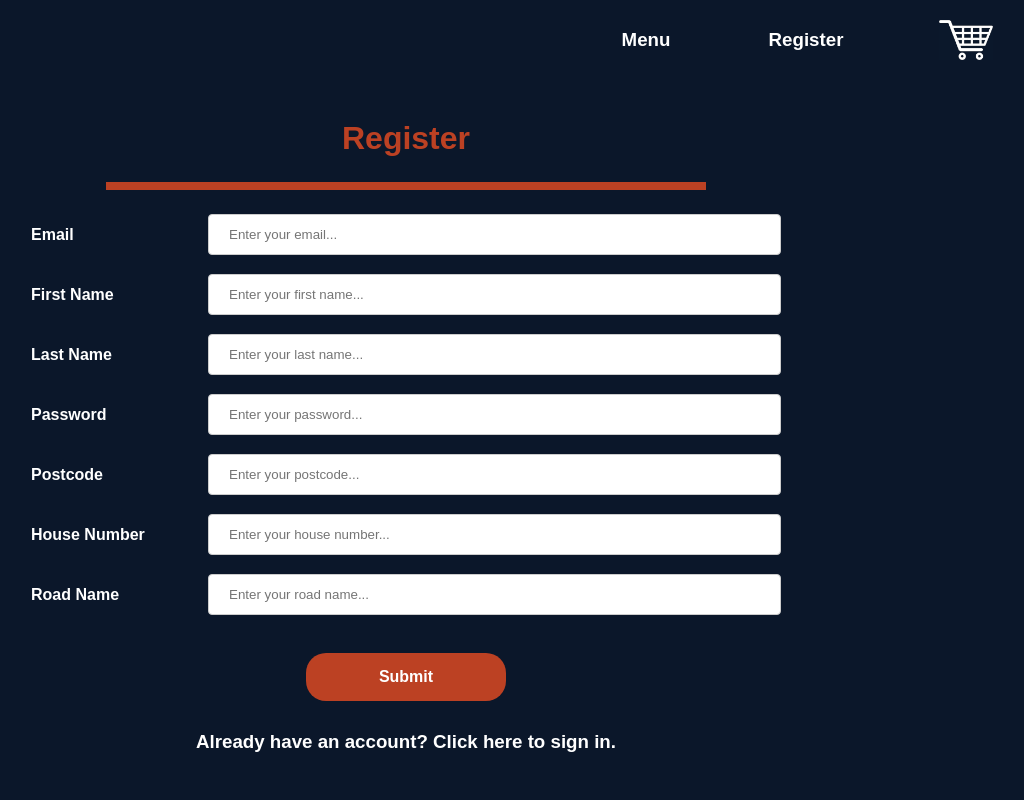
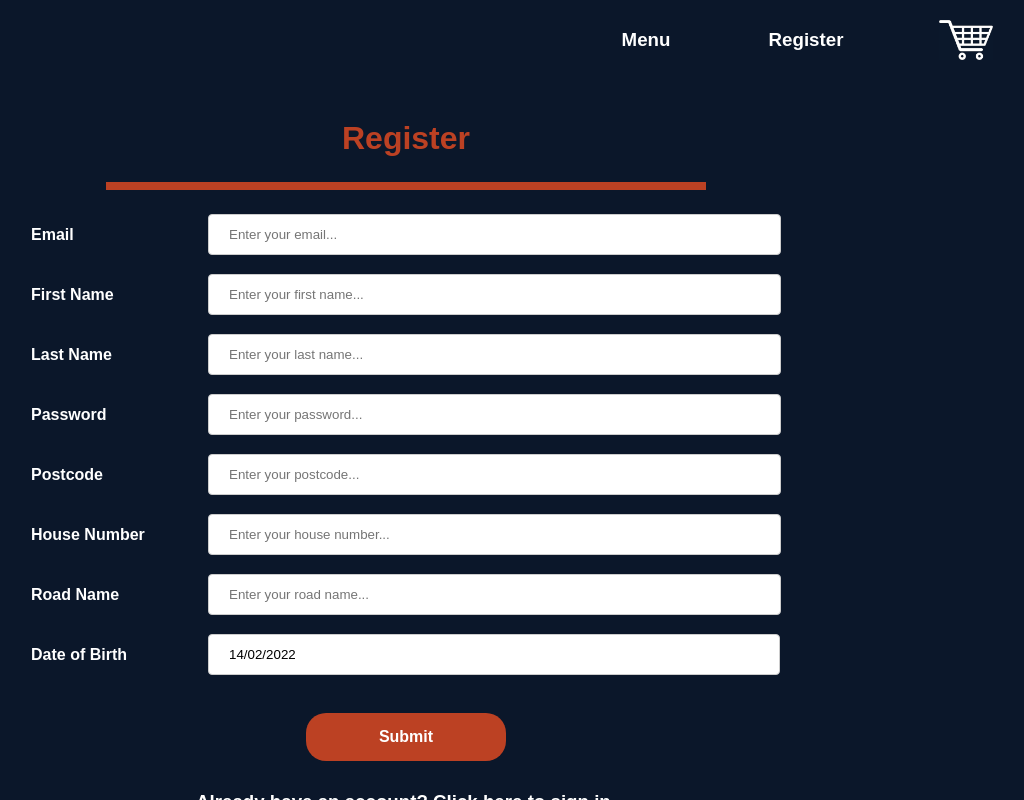
Before and after one commit to JackRogers9/burger-bar-exam, a React (Create React App) app: page /register in a window 1280 px wide. Shown: the whole page, without its empty margins (234-1258 px from the left). Built offline with nearby package versions, Linux system fonts and the light colour scheme.

Commit message:
chore: Added a DOB picker on the register page

```diff
--- a/package.json
+++ b/package.json
@@ -53,6 +53,7 @@
         "eslint-plugin-react": "^7.28.0",
         "nanoid": "^3.2.0",
         "prettier": "^2.5.1",
+        "react-datepicker": "^4.6.0",
         "react-loader-spinner": "^5.1.3",
         "react-router-dom": "^6.2.1"
     }
--- a/src/UI/Home/Home.css
+++ b/src/UI/Home/Home.css
@@ -43,7 +43,6 @@
 .details-text-row {
     margin-bottom: 3vh;
     font-family: Arial, Helvetica, sans-serif;
-    color: rgb(72, 92, 92);
 }
 
 .details-text {
--- a/src/UI/InputFields/Fields.css
+++ b/src/UI/InputFields/Fields.css
@@ -12,6 +12,13 @@
     cursor: default;
 }
 
+.field-label-date {
+    width: 177px;
+    color: rgb(255, 255, 255);
+    font-family: Arial, Helvetica, sans-serif;
+    cursor: default;
+}
+
 .field-input {
     width: 75%;
     margin: auto;
@@ -19,3 +26,21 @@
     border-radius: 4px;
     border: 1px solid rgb(204, 204, 204);
 }
+
+.react-datepicker__input-container {
+    width: 573px;
+    margin: 0;
+}
+
+.react-datepicker-wrapper {
+    width: 573px;
+    margin: 0;
+}
+
+.field-input-date {
+    width: 530px;
+    margin: auto;
+    padding: 12px 20px;
+    border-radius: 4px;
+    border: 1px solid rgb(204, 204, 204);
+}
--- a/src/UI/InputFields/Fields.jsx
+++ b/src/UI/InputFields/Fields.jsx
@@ -1,10 +1,27 @@
+import 'react-datepicker/dist/react-datepicker.css';
+import DatePicker from 'react-datepicker';
+import { useState } from 'react';
+
+import { HeaderH4 } from '../ReusableComponents/Headers/Headers';
 import './Fields.css';
 
 export default function Fields({ fieldInformation }) {
-    return fieldInformation.map(({ label, placeholder, id }) => (
+    const [startDate, setStartDate] = useState(new Date());
+
+    return fieldInformation.map(({ label, placeholder, id, className }) => (
         <div className="field-body" key={id}>
-            <h4 className="field-label"> {label} </h4>
-            <input placeholder={placeholder} className="field-input" id={id} required />
+            <HeaderH4 className={className} text={label} />
+
+            {id === 'dob' ? (
+                <DatePicker
+                    selected={startDate}
+                    dateFormat="dd/MM/yyyy"
+                    className="field-input-date"
+                    onChange={(date) => setStartDate(date)}
+                />
+            ) : (
+                <input placeholder={placeholder} className="field-input" id={id} required />
+            )}
         </div>
     ));
 }
--- a/src/UI/Menu/Menu.jsx
+++ b/src/UI/Menu/Menu.jsx
@@ -27,7 +27,7 @@ const menuSections = [
     },
 ];
 
-const incorrectDataTypes = [undefined, null, NaN];
+const invalidDataTypes = [undefined, null, NaN];
 
 export default function Menu() {
     return (
@@ -38,7 +38,7 @@ export default function Menu() {
                         <HeaderH2 className="menu-subheader" text={subheader} />
                         <ItemFrame items={items} location="menu" />
 
-                        {!incorrectDataTypes.includes(extraText) && (
+                        {!invalidDataTypes.includes(extraText) && (
                             <>
                                 <HeaderH4 text={extraText[0]} className="extra-information" />
                                 <HeaderH4 text={extraText[1]} className="extra-information" />
--- a/src/UI/Register/Fields.json
+++ b/src/UI/Register/Fields.json
@@ -2,36 +2,49 @@
     {
         "label": "Email",
         "placeholder": "Enter your email...",
-        "id": "registerEmail"
+        "id": "registerEmail",
+        "className": "field-label"
     },
     {
         "label": "First Name",
         "placeholder": "Enter your first name...",
-        "id": "firstName"
+        "id": "firstName",
+        "className": "field-label"
     },
     {
         "label": "Last Name",
         "placeholder": "Enter your last name...",
-        "id": "lastName"
+        "id": "lastName",
+        "className": "field-label"
     },
     {
         "label": "Password",
         "placeholder": "Enter your password...",
-        "id": "registerPassword"
+        "id": "registerPassword",
+        "className": "field-label"
     },
     {
         "label": "Postcode",
         "placeholder": "Enter your postcode...",
-        "id": "postcode"
+        "id": "postcode",
+        "className": "field-label"
     },
     {
         "label": "House Number",
         "placeholder": "Enter your house number...",
-        "id": "houseNumber"
+        "id": "houseNumber",
+        "className": "field-label"
     },
     {
         "label": "Road Name",
         "placeholder": "Enter your road name...",
-        "id": "roadName"
+        "id": "roadName",
+        "className": "field-label"
+    },
+    {
+        "label": "Date of Birth",
+        "placeholder": "Click to select date of birth...",
+        "id": "dob",
+        "className": "field-label-date"
     }
 ]
--- a/src/UI/Register/Register.css
+++ b/src/UI/Register/Register.css
@@ -1,15 +1,14 @@
-.register-body {
-    display: flex;
-    flex-direction: column;
-    width: 650px;
-    margin: 0 auto 0 auto;
-}
-
-.register-title {
-    margin: 40px auto 10px auto;
-    color: rgb(188, 65, 35);
+.date-picker {
+    background-color: rgb(11, 23, 42);
+    border: 2px solid rgb(188, 65, 35);
+    padding: 7.5px 16px;
+    border-radius: 20px;
+    text-align: center;
+    font-size: 16px;
+    font-weight: bold;
     font-family: Arial, Helvetica, sans-serif;
-    cursor: default;
+    color: rgb(255, 255, 255);
+    cursor: pointer;
 }
 
 .submit-button {
--- a/src/UI/Register/Register.jsx
+++ b/src/UI/Register/Register.jsx
@@ -1,5 +1,6 @@
 import { Link } from 'react-router-dom';
 
+import ComponentPage from '../ReusableComponents/ComponentPage/ComponentPage';
 import ComponentBody from '../ReusableComponents/ComponentBody/ComponentBody';
 import { HeaderH3 } from '../ReusableComponents/Headers/Headers';
 import fieldInformation from './Fields.json';
@@ -47,6 +48,7 @@ const registerNewUser = async () => {
 
 export default function Register() {
     return (
+        <ComponentPage>
             <ComponentBody header="Register">
                 <Fields fieldInformation={fieldInformation} />
 
@@ -61,5 +63,6 @@ export default function Register() {
                     />
                 </Link>
             </ComponentBody>
+        </ComponentPage>
     );
 }
```
Also changed, not shown: 1 other file (tests, documents, lock files or other folders). Lines whose indentation alone changed are shown as unchanged.
